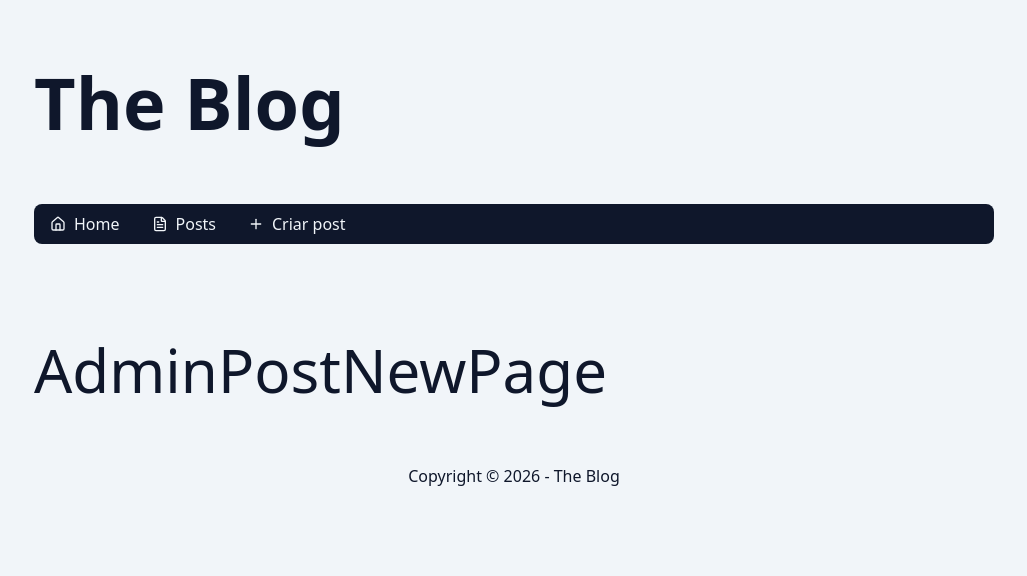
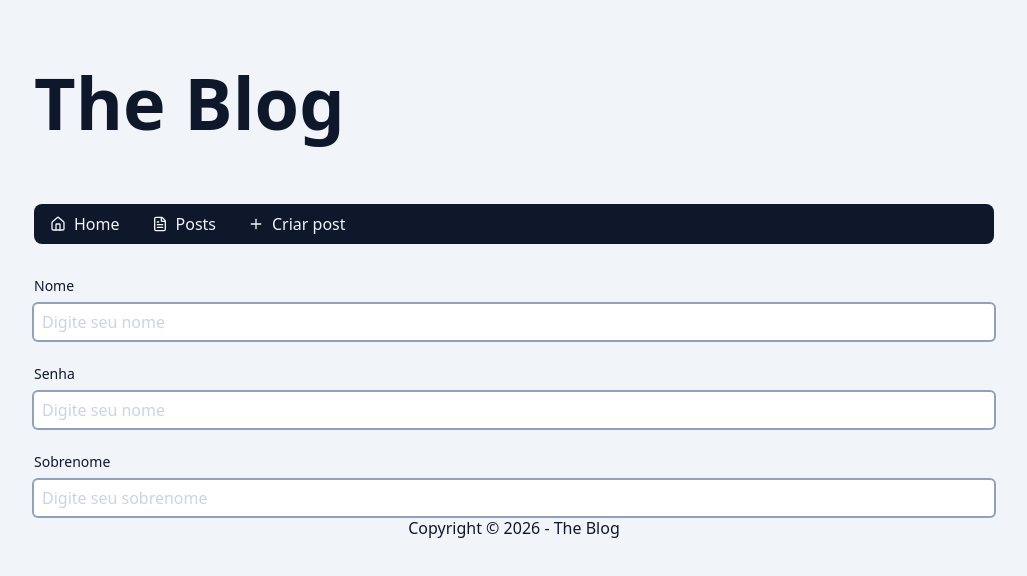
Before and after one commit to A-jota07/blog, a Next.js app: page /admin/post/new in a window 1280 px wide. Shown: the top 576 px of the page, without its empty margins (126-1153 px from the left). Built offline with nearby package versions, Linux system fonts and the light colour scheme.

Commit message:
Criando o componente de InputText para a area admin quando for criar algum post.

```diff
--- a/src/app/admin/post/new/page.tsx
+++ b/src/app/admin/post/new/page.tsx
@@ -1,5 +1,24 @@
+import { Button } from '@/components/Button';
+import { InputText } from '@/components/InputText';
+import { TrashIcon } from 'lucide-react';
+
 export const dynamic = 'force-static';
 
 export default async function AdminPostNewPage() {
-   return <div className='py-16 text-6xl'>AdminPostNewPage</div>;
+   return (
+      <div className='flex flex-col gap-6'>
+         <InputText
+            labelText='Nome'
+            placeholder='Digite seu nome'
+            type='name'
+         />
+
+         <InputText
+            labelText='Senha'
+            placeholder='Digite seu nome'
+            type='password'
+         />
+         <InputText labelText='Sobrenome' placeholder='Digite seu sobrenome' />
+      </div>
+   );
 }
--- /dev/null
+++ b/src/components/InputText/index.tsx
@@ -0,0 +1,35 @@
+import clsx from 'clsx';
+import { useId } from 'react';
+
+type InputTextProps = {
+   labelText?: string;
+} & React.ComponentProps<'input'>;
+
+export function InputText({ labelText = '', ...props }: InputTextProps) {
+   const id = useId();
+
+   return (
+      <div className='flex flex-col gap-2'>
+         {labelText && (
+            <label className='text-sm' htmlFor={id}>
+               {labelText}
+            </label>
+         )}
+         <input
+            {...props}
+            className={clsx(
+               'bg-white outline-0 text-base/tight',
+               'ring-2 ring-slate-400 rounded',
+               'p-2 transition focus:ring-blue-600',
+               'placeholder-slate-300',
+               'disabled:bg-slate-200',
+               'disabled:text-slate-400',
+               'disabled:placeholder-slate-300',
+               'read-only:bg-slate-100',
+               props.className,
+            )}
+            id={id}
+         />
+      </div>
+   );
+}
```
